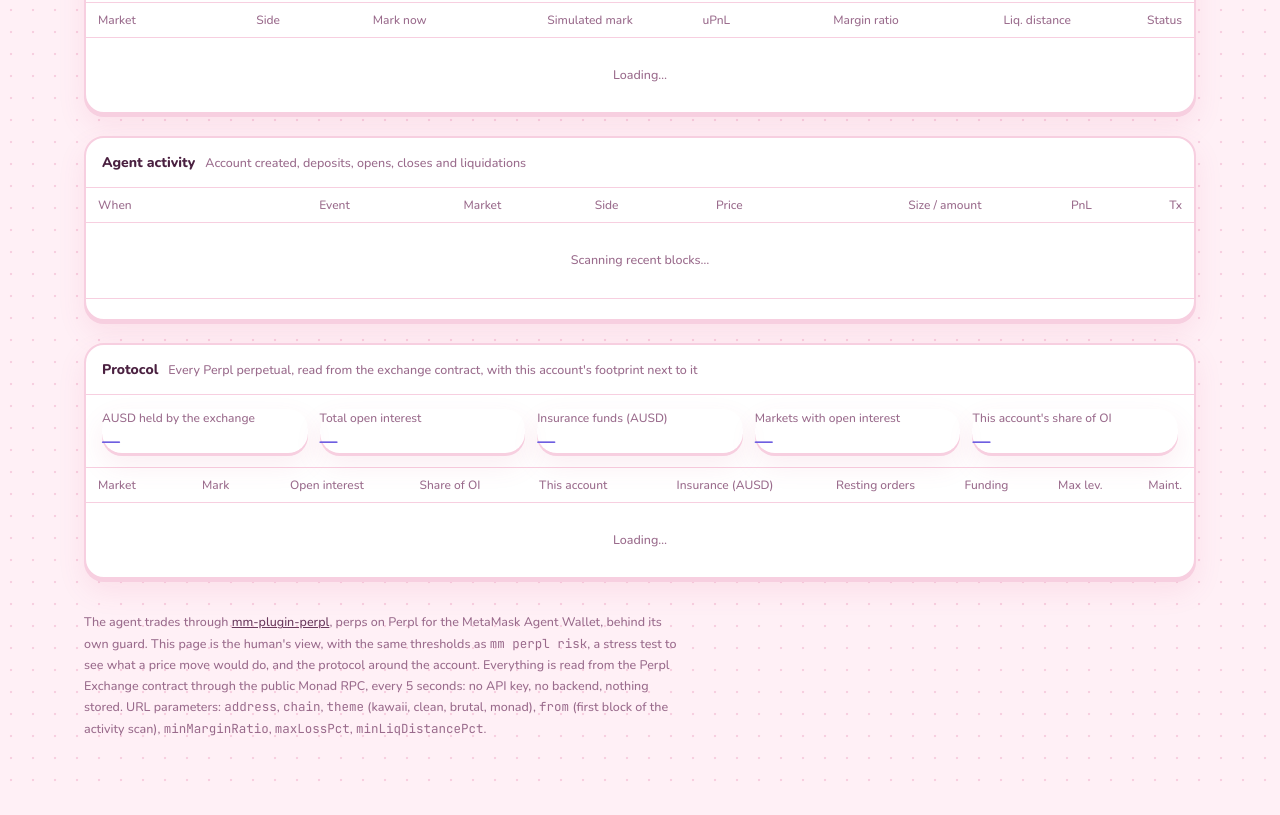
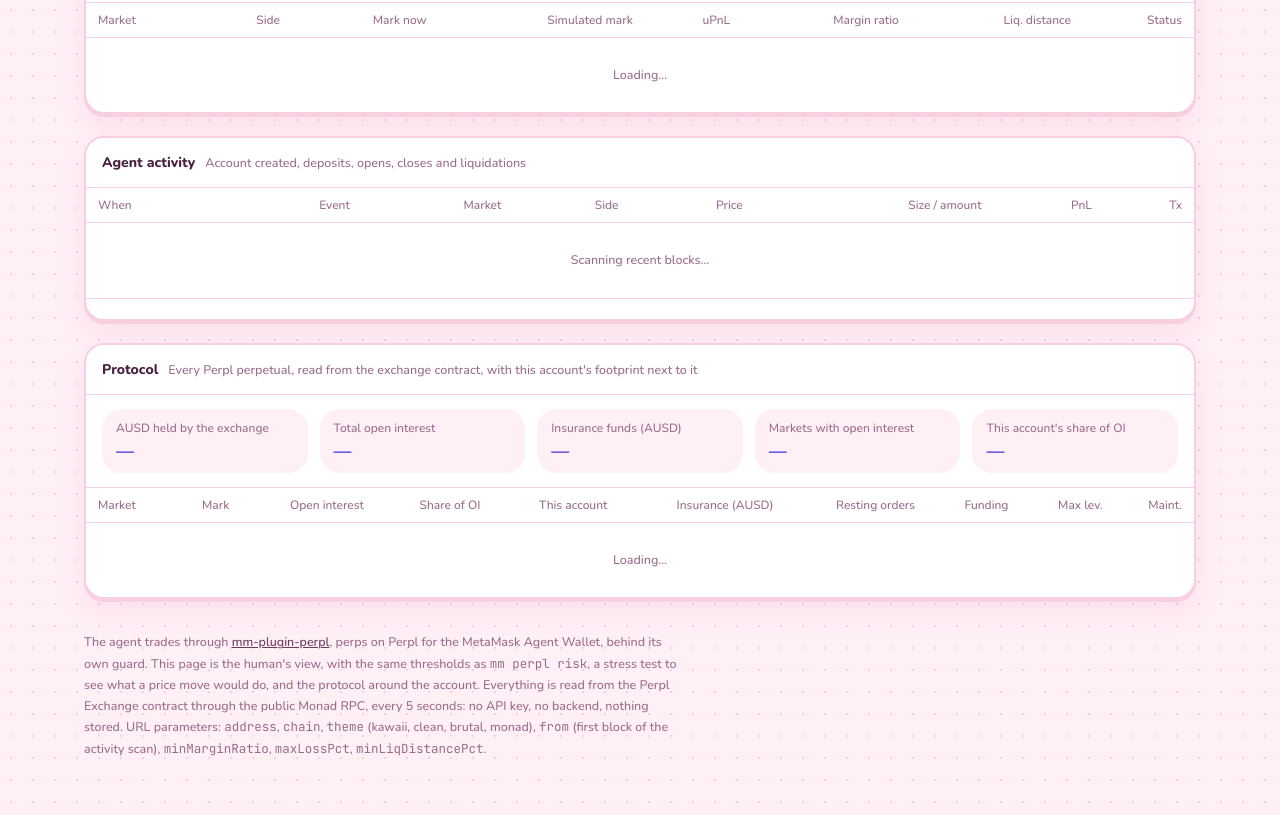
Before and after one commit to akugone/mm-plugin-perpl, a website: page dashboard/index.html in a window 1280 px wide. Shown: the part 837-1652 px from the top of the page. Drawn offline with nearby package versions, Linux system fonts and the light colour scheme.

Commit message:
dashboard: padded bubbles for the protocol figures
The skins' stat-card shadow and background were drawing a bubble around
the protocol figures, which had no padding, so the numbers sat on its
left edge. They now get their own inner bubble with padding, identical
in every skin and without the hover lift.

```diff
--- a/dashboard/index.html
+++ b/dashboard/index.html
@@ -202,7 +202,8 @@ input[type=range]{flex:1 1 220px;width:auto;height:24px;padding:0;border:0;backg
 .tag.ok{background:var(--green-soft);color:var(--green);border-color:transparent}
 .tag.warn{background:var(--amber-soft);color:var(--amber);border-color:transparent}
 .stats.proto{padding:14px 16px;border-bottom:1px solid var(--line)}
-.stats.proto .stat{border:0;padding:0;background:transparent}
+.stats.proto .stat{border:0;padding:10px 14px;background:var(--bg-alt);box-shadow:none} /* inner bubbles: same in every skin, no lift */
+.stats.proto .stat:hover{transform:none}
 .stats.proto .v{font-size:18px}
 .foot-note{padding:10px 16px;border-top:1px solid var(--line);font-size:12px;color:var(--muted)}
 a.tx{font-family:var(--mono);color:var(--muted);text-decoration:none;border-bottom:1px solid var(--line)}
```
